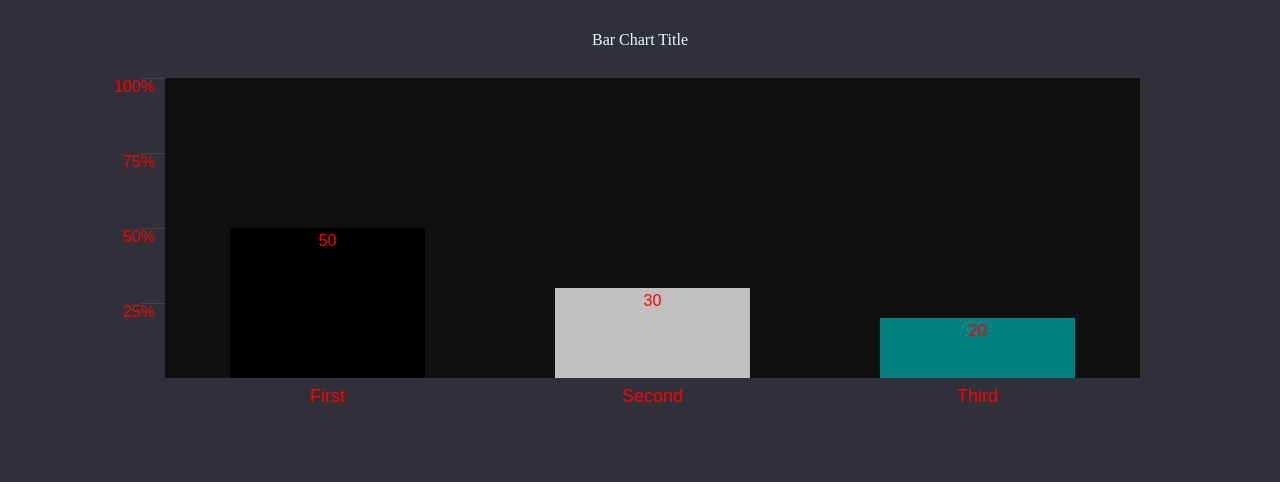
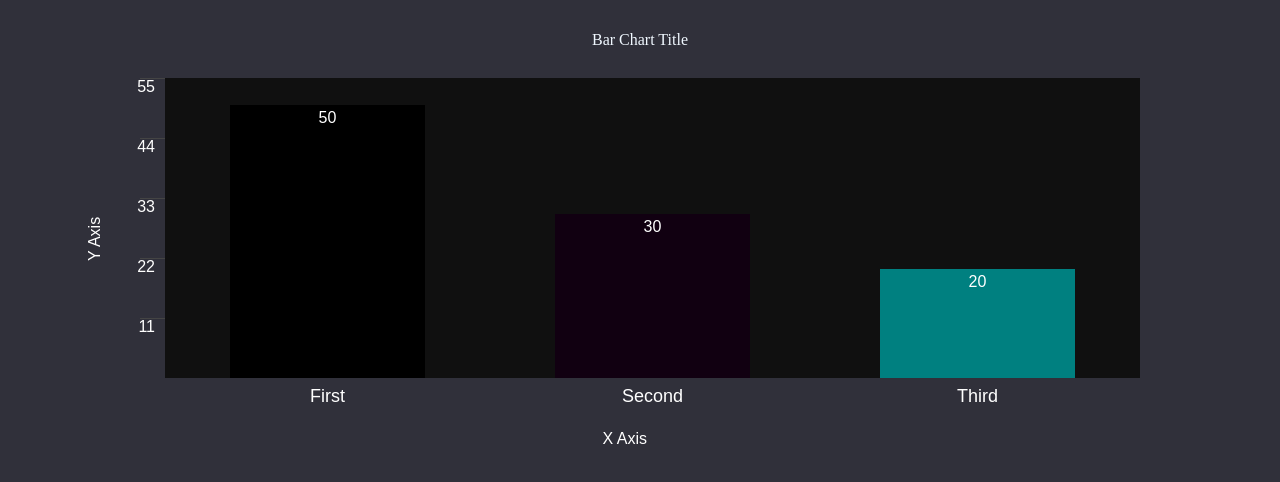
Before and after one commit to ahSOLO/Bar-Chart-Lib, a website: page index.html in a window 1280 px wide. Drawn offline with nearby package versions, Linux system fonts and the light colour scheme.

Commit message:
added feature: customizable axes labels

```diff
--- a/barchartscript.js
+++ b/barchartscript.js
@@ -1,48 +1,75 @@
 // Input Test Variable
 drawBarChart({First: 50, Second: 30, Third: 20},
-  {defaultWidth: 1000, valuePosition: "top", barColors: ["#000000", "#C0C0C0", "#008080"], labelColor: "#FF0000", barWidth: "60%"},
+  {defaultWidth: 1000, valuePosition: "top", barColors: ["#000000", "#110011", "#008080"], labelColor: "#FFFFFF", barWidth: "60%", xAxis: "X Axis", yAxis: "Y Axis"},
   $("body"));
 
-function drawBarChart(data, options, element){
+// Main bar chart creation function
+function drawBarChart(data, options, element){ // TO DO: Make options an optional variable
 
   // General Variables
   let values = Object.values(data);
-  let length = Object.keys(data).length;
-  let total = values.reduce((a, b) => a + b, 0);
+  let maxValue = Math.max(...values);
+  let length = Object.keys(data).length; // To Do: make this compatible with tiered bar charts
+  // let total = values.reduce((a, b) => a + b, 0);
+  let axis1 = (maxValue * 1.1).toFixed(0); // To Do: Make these values snap to multiples of 2, 5, 10, etc.
+  let axis2 = ((maxValue * 1.1)*4/5).toFixed(0);
+  let axis3 = ((maxValue * 1.1)*3/5).toFixed(0);
+  let axis4 = ((maxValue * 1.1)*2/5).toFixed(0);
+  let axis5 = ((maxValue * 1.1)*1/5).toFixed(0);
+  let yAxisTitle = "";
+  if (options.yAxis) yAxisTitle=options.yAxis;
+  let xAxisTitle = "";
+  if (options.xAxis) xAxisTitle=options.xAxis;
 
-  // Default Options
-  let defaultWidth = 1000;
-  if (options.defaultWidth) defaultWidth = options.defaultWidth;
+  // Value Position variable
   let valuePosition = "top";
   if (options.valuePosition) valuePosition = options.valuePosition;
 
   // Width + Height Variables
+  let defaultWidth = 1000;
+  if (options.defaultWidth) defaultWidth = options.defaultWidth;
   let chartWidth = defaultWidth;
-  let axisLabelWidth = 25;
-  let BarsTotalWidth = chartWidth-axisLabelWidth;
-  let barHeight = 300;
+  let chartHeight = 300;
+  if (options.chartHeight) chartHeight = options.chartHeight;
+  let axisTicksWidth = 25;
+  let BarsTotalWidth = chartWidth-axisTicksWidth;
+  let barWidth = "70%"
+  if (options.barWidth) barWidth = options.barWidth;
 
   // Initialization
   createChart();
   createBars();
   setWidth();
+  setBarSpacing(barWidth);
+
+  // Optional Features
   if (options.autoWidth !== "off") autoWidth();
   if (options.valuePosition) setValuePos(options.valuePosition);
   if (options.barColors) setBarColors(options.barColors);
   if (options.labelColor) setLabelColor(options.labelColor);
-  if (options.barWidth) setBarSpacing(options.barWidth);
+
+  // FUNCTION DEFINITIONS BELOW
 
   // Lay down HTML for chart axes and title
   function createChart(){
-    element.prepend('<div id="bar-chart-lib"><div id="title"><p>Bar Chart Title</p></div><div id="chart"><ul id="axis-labels"><li><span>100%</span></li><li><span>75%</span></li><li><span>50%</span></li><li><span>25%</span></li></ul><ul id="bars"></ul></div></div>')
+    element.prepend('<div id="bar-chart-lib"><div id="title"><p>Bar Chart Title</p></div><div id="chart"><ul id="axis-ticks"><span id="y-axis-title">'
+      +yAxisTitle+'</span><li><span>'
+      +axis1+'</span></li><li><span>'
+      +axis2+'</span></li><li><span>'
+      +axis3+'</span></li><li><span>'
+      +axis4+'</span></li><li><span>'
+      +axis5+'</span></li></ul><ul id="bars"></ul><span id="x-axis-title">'
+      +xAxisTitle+'</span></div></div>');
+    $('#axis-ticks li').height(chartHeight/5 - 1);
   }
 
   // Create bars and assign height based on % of total data value
   function createBars(){
     let index = 0;
     $.each(data,function(property, value){
-      $("#bars").append('<li><div class="bar"><span class=bar-value>'+value+'</span></div><span class=bar-title>'+property+'</span></li>');
-      $(".bar").eq(index).height(barHeight * value/total);
+      $("#bars").append('<li><div class="bar"><span class=bar-value>'+value+'</span></div><span class=bar-title>'+property+'</span></li>')
+        .children("li").height(chartHeight);
+      $(".bar").eq(index).height((value / maxValue) * chartHeight / 1.1 );
       index++;
     });
   }
@@ -59,21 +86,27 @@ function drawBarChart(data, options, element){
     else if (position === "bottom") $(".bar-value").addClass("value-bottom");
   }
 
-  // Set width and margins of chart and bars
+  // Set width and margins of chart and bar containers
   function setWidth(){
     $("#chart").width(chartWidth);
-    $("#axis-labels").width(axisLabelWidth);
+    $("#axis-ticks").width(axisTicksWidth);
     $("#bars").width(BarsTotalWidth);
     $("#bars li").width(BarsTotalWidth / length);
-    $(".bar").css("margin-left", BarsTotalWidth * 0.15 / length);
+    $("#x-axis-title").css("margin-left", BarsTotalWidth/2 - axisTicksWidth);
+  }
+
+  // Set width of bars and space between bars
+  function setBarSpacing(widthPercent){
+    $(".bar").width(widthPercent).css("margin-left", BarsTotalWidth * ((1 - parseFloat(widthPercent)/100)*0.5) / length )
   }
 
   // Adjust width and margins of bars on window resize
   function autoWidth(){
     $(window).resize(function() {
       chartWidth = Math.max(300, Math.min($(window).width()-100, defaultWidth)); // Clamp the value of chartwidth to between 300 and window width - 100
-      BarsTotalWidth = chartWidth-axisLabelWidth;
+      BarsTotalWidth = chartWidth-axisTicksWidth;
       setWidth();
+      setBarSpacing(barWidth);
     });
   }
 
@@ -85,11 +118,6 @@ function drawBarChart(data, options, element){
     });
   }
 
-  // Set width of bars and space between bars
-  function setBarSpacing(widthPercent){
-    $(".bar").width(widthPercent).css("margin-left", BarsTotalWidth * ((1 - parseFloat(widthPercent)/100)/2) / length )
-  }
-
   // Set color of label text
   function setLabelColor(color){
     $("span").css("color", color);
--- a/styles.css
+++ b/barchartstyles.css
@@ -69,12 +69,25 @@ body {
   display: block;
 }
 
-  #axis-labels {
+  #axis-ticks {
     display: inline-block;
     height: 100%;
   }
 
-    #axis-labels li {
+    #y-axis-title {
+      float: left;
+      position: relative;
+      top: 100px;
+      right: 120px;
+      width: 150px;
+      -webkit-transform:rotate(-90deg);
+      -moz-transform:rotate(-90deg);
+      -o-transform: rotate(-90deg);
+      -ms-transform:rotate(-90deg);
+      transform: rotate(-90deg);
+    }
+
+    #axis-ticks li {
       text-align: right;
       padding-right: 1em;
       list-style: none;
@@ -83,12 +96,19 @@ body {
       position: relative;
     }
 
-      #axis-labels li span {
+      #axis-ticks li span {
         text-align: center;
         position: absolute;
         top: 0;
         right: 10px;
       }
+
+    #x-axis-title {
+      float: bottom;
+      text-align: center;
+      position: relative;
+      top: 50px;
+    }
 
   #bars {
     display: inline-block;
@@ -97,7 +117,6 @@ body {
 
     #bars li {
       display: table-cell;
-      height: 300px;
       text-align: center;
       position: relative;
     }
@@ -136,7 +155,7 @@ body {
       font-size: 18px;
     }
 
-span {
+#bar-chart-lib span {
   color: white;
   font-family: Arial, Helvetica, sans-serif;
 }
--- a/index.html
+++ b/index.html
@@ -4,22 +4,10 @@
     <meta charset="UTF-8" />
     <meta name="viewport" content="width=device-width, initial-scale=1.0" />
     <title>Bar Chart Demo</title>
-    <link rel="stylesheet" href="styles.css">
+    <link rel="stylesheet" href="barchartstyles.css">
   </head>
   <body>
-    <!-- <div id="bar-chart-lib">
-      <div id="title"><p>Bar Chart Title</p></div>
-      <div id="chart" >
-        <ul id="axis-labels">
-          <li><span>100%</span></li>
-          <li><span>75%</span></li>
-          <li><span>50%</span></li>
-          <li><span>25%</span></li>
-          </ul
-          ><ul id="bars">
-        </ul>
-      </div>
-    </div> -->
+
   </body>
   <script
     src="https://code.jquery.com/jquery-3.5.1.min.js"
```
